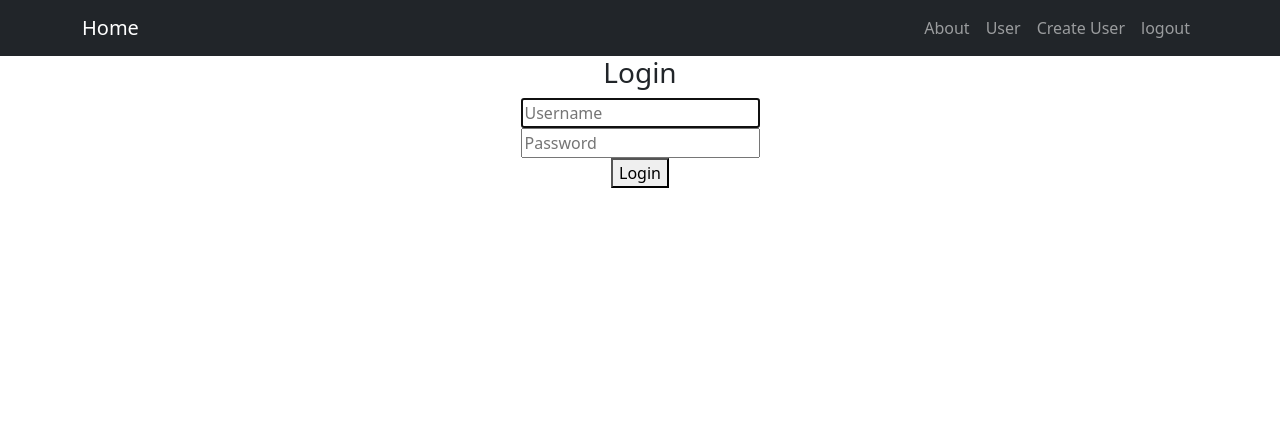
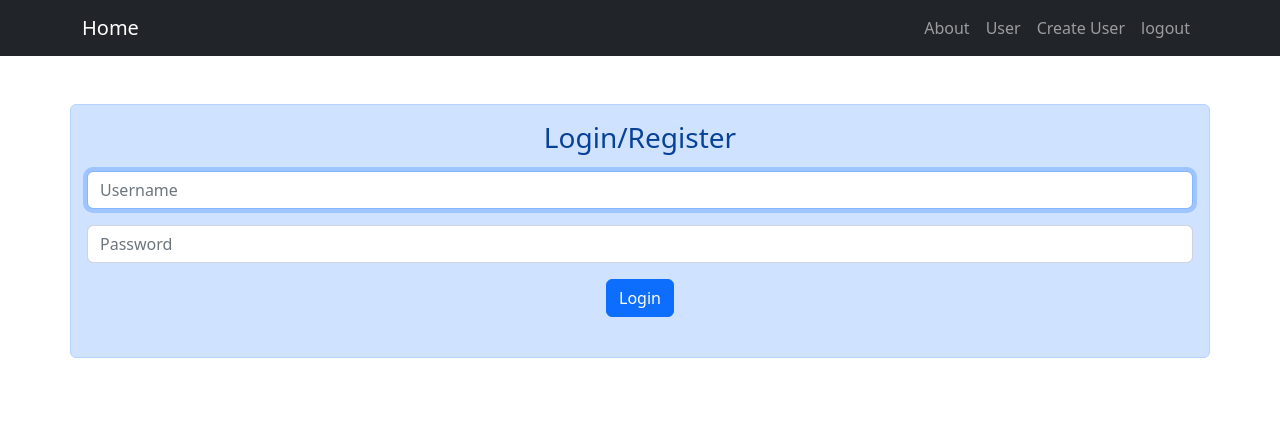
Before and after one commit to jimmy0412/AD_website, a Flask app: page /create_user in a window 1280 px wide. Shown: the top 421 px of the page. Run offline with Flask 3, Linux system fonts and the light colour scheme; some libraries are stand-ins or nearby versions.

Commit message:
edit create_user.html

```diff
--- a/app/templates/base.html
+++ b/app/templates/base.html
@@ -11,6 +11,7 @@
         <link rel="icon" type="image/x-icon" href="/static/favicon.ico" />
         <!-- Core theme CSS (includes Bootstrap)-->
         <link href="/static/styles.css" rel="stylesheet" />
+        <!-- <link rel="stylesheet" href="https://cdnjs.cloudflare.com/ajax/libs/bulma/0.7.2/css/bulma.min.css" /> -->
     </head>
     <body>
         <!-- Responsive navbar-->
--- a/app/templates/create_user.html
+++ b/app/templates/create_user.html
@@ -1,27 +1,36 @@
 {% extends "base.html" %} {% block content %}
-<div class="container text-center">
-    <div class=".col-6 .col-md-4">
-        <h3 class="title">Login</h3>
+<div class="d-grid gap-3 p-5">
+    <div class="container text-center alert alert-primary ">
+        <h3 class="title mb-3">Login/Register</h3>
         <div class="box">
+            {% with messages = get_flashed_messages() %} {% if messages %}
+            <div class="alert alert-danger" role="alert">
+                {{ messages[0] }}
+            </div>
+            {% endif %} {% endwith %}
+            <div class="col align-self-center">
                 <form method="POST" action="/login">
-                <div class="field">
+                    <div class="input-group-append mb-3">
                         <div class="control">
-                        <input class="input is-large" type="username" name="username" placeholder="Username" autofocus="" required>
+                            <input class="form-control" type="username" name="username" placeholder="Username"
+                                autofocus="" required>
                         </div>
                     </div>
 
-                <div class="field">
-                    <div class="control">
-                        <input class="input is-large" type="password" name="password" placeholder="Password" required>
+                    <div class="input-group-append mb-3">
+                        <div class="control ">
+                            <input class="form-control" type="password" name="password" placeholder="Password" required>
                         </div>
                     </div>
 
-                <button class="button is-block is-info is-large is-fullwidth">Login</button>
+                    <button class="btn btn-primary btn-block mb-4">Login</button>
                 </form>
             </div>
         </div>
 
     </div>
+</div>
+
 
 
 {% endblock %}
```
Also changed, not shown: app/test.py (+9 -6 lines). Lines whose indentation alone changed are shown as unchanged.
